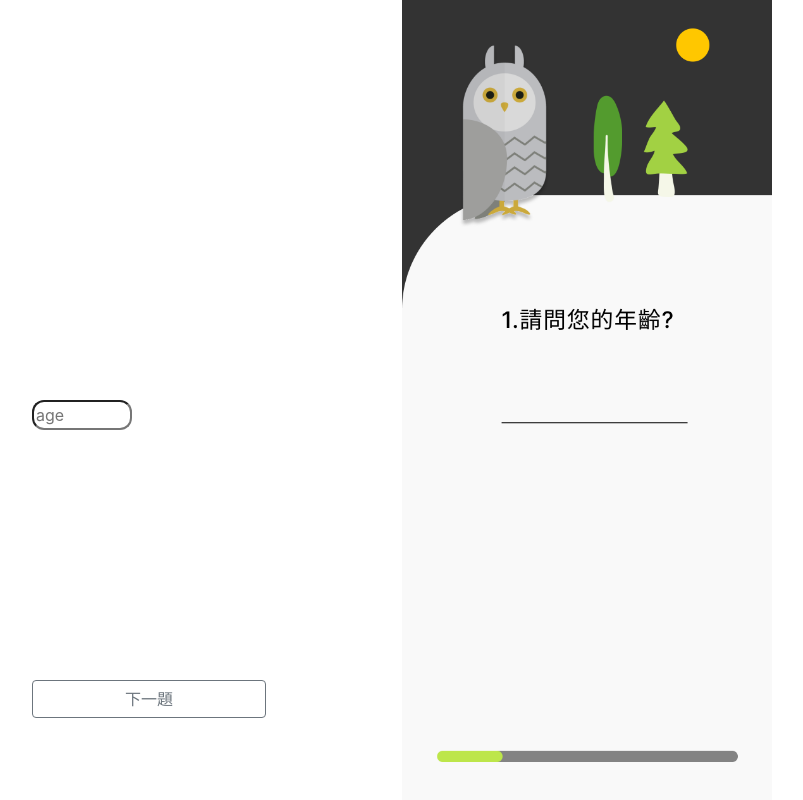
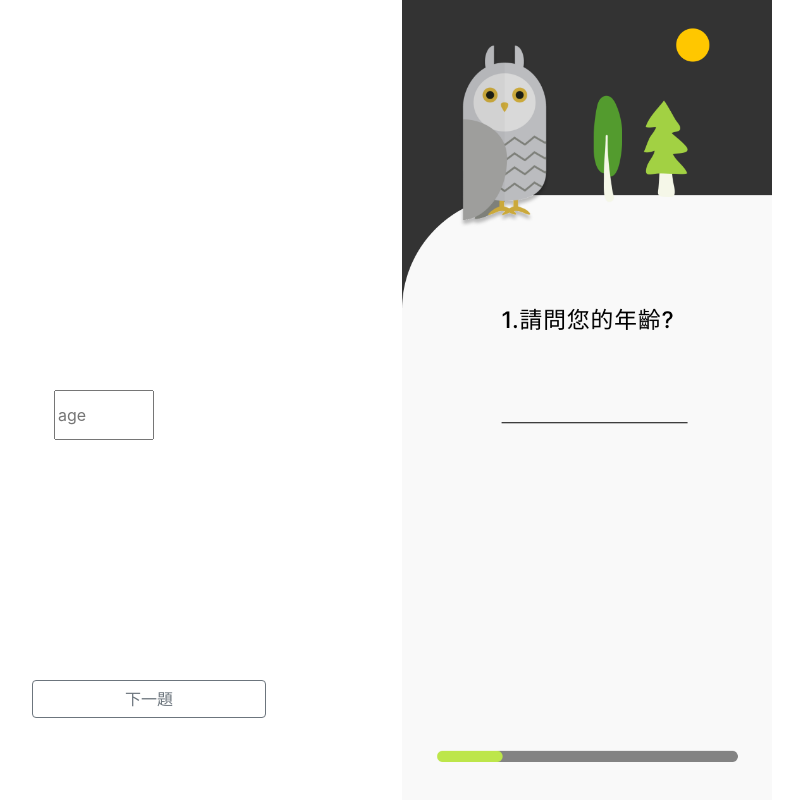
Before and after one commit to Markgenius/EyecolWeb, a website: page quiz.pug in a window 1280 px wide. Both pictures are taken after a click on the button "開始檢測". Shown: the whole page, without its empty margins (46-849 px from the left). Drawn offline with nearby package versions, Linux system fonts and the light colour scheme; files that its build step writes are made by us from their sources.

Commit message:
page5 update

```diff
--- a/quiz.pug
+++ b/quiz.pug
@@ -22,7 +22,7 @@ html
       //- page 5
       img.background_image2(src='../picture/page5/background5.png' style="visibility: hidden;")
       button.btn.btn-outline-secondary.botton2(style="visibility: hidden;") 下一題
-      input#ageInput.age_input1(type='text' placeholder='age' style="visibility: hidden;")
+      input#ageInput.age_input1(type='number' placeholder='age' style="visibility: hidden;")
 
 
     script(src='../js/quiz.js')
--- a/quiz.sass
+++ b/quiz.sass
@@ -31,10 +31,10 @@ body
 .age_input1
     position: absolute
     width: 100px
-    left: 78px
-    top: 50%
-    border-radius: 12px
-    z-index: 3
+    height:50px
+    left: 100px
+    top: 390px
+    z-index: 2
 
 
 
```
Also changed, not shown: css/quiz.css, html/quiz.html.
